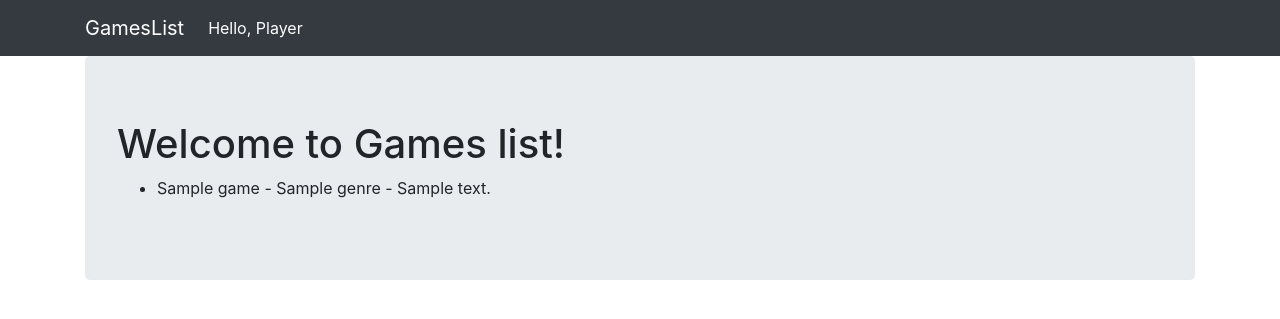
After one commit to ragnarlodbrok1992/DjangoTutorial, a Django app: page /gameslist/ in a window 1280 px wide. The commit adds this page. Shown: the top 319 px of the page. Run offline with Django 5.2, Linux system fonts and the light colour scheme; tables that the repository leaves empty hold one stand-in row (values such as "Sample post"); some libraries are stand-ins or nearby versions.

Commit message:
WIP - some stuff

```diff
--- a/gameslibrary/urls.py
+++ b/gameslibrary/urls.py
@@ -28,6 +28,6 @@ admin.site.register(Game)
 
 urlpatterns = [
     path('admin/', admin.site.urls),
-    path('gameslist/<str:s0>/', gameslist),
-    path('gamesplayer/', hello_player),
+    path('gameslist/', gameslist),
+    path('gamesplayer/', hello_player, name='hello_player'),
 ]
--- a/gameslist/templates/base.html
+++ b/gameslist/templates/base.html
@@ -24,8 +24,8 @@
         </button>
         <div class="collapse navbar-collapse" id="navbarNavAltMarkup">
           <div class="navbar-nav">
-            <a class="nav-item nav-link active" href="/">
-              Home
+            <a class="nav-item nav-link active" href="{% url 'hello_player' %}">
+              Hello, Player
             </a>
           </div>
         </div>
--- /dev/null
+++ b/gameslist/templates/games_list_template.html
@@ -0,0 +1,12 @@
+{% extends "base.html" %}
+
+{% block content %}
+    <h1>Welcome to Games list!</h1>
+    <ul>
+        {% for game in games %}
+            <li>
+                {{ game.name }} - {{ game.genre.name }} - {{ game.description }}
+            </li>
+        {% endfor %}
+    </ul>
+{% endblock %}
--- a/gameslist/views.py
+++ b/gameslist/views.py
@@ -1,14 +1,22 @@
 from django.shortcuts import HttpResponse
 from django.shortcuts import render
+
+from .models import Game
 
 
 # Create your views here.
 # def gameslist(request):
 #     return HttpResponse("Hello, world. You're at the gameslist index.")
 
-def gameslist(request, s0):
-    s1 = request.GET.get('s1', '')
+# def gameslist(request, s0):
+#     s1 = request.GET.get('s1', '')
+#     return render(
+#         request, template_name='gameslist_landing_page.html',
+#         context={'adjectives': [s0, s1, 'cool', 'beautiful']}
+#     )
+
+def gameslist(request):
     return render(
-        request, template_name='gameslist_landing_page.html',
-        context={'adjectives': [s0, s1, 'cool', 'beautiful']}
+        request, template_name='games_list_template.html',
+        context={'games': Game.objects.all()}
     )
```
